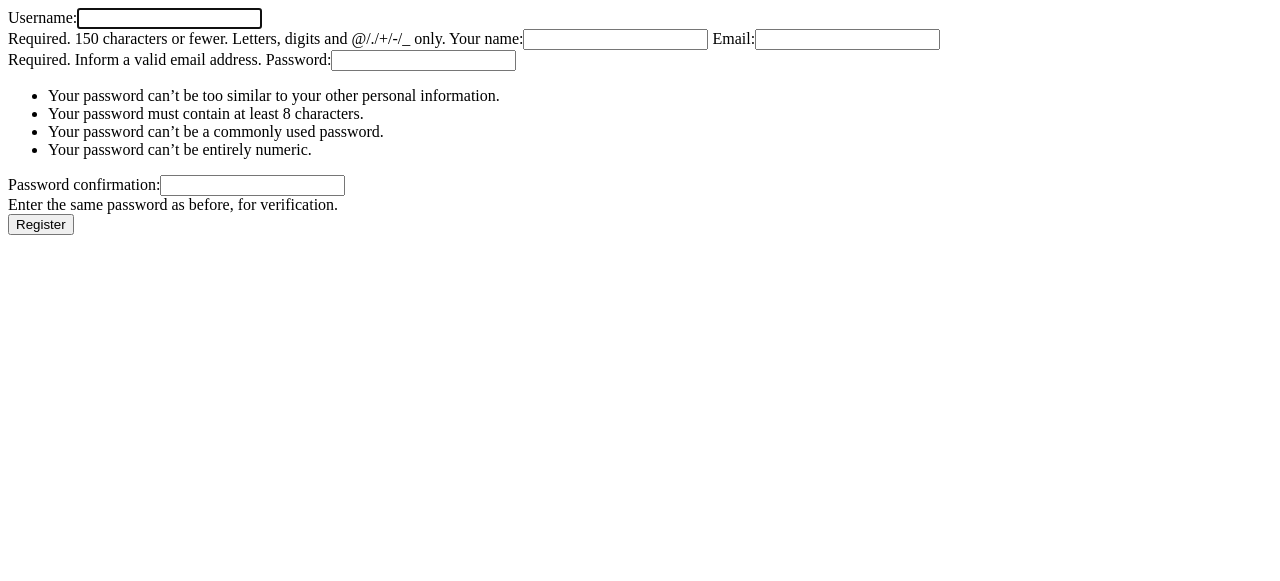
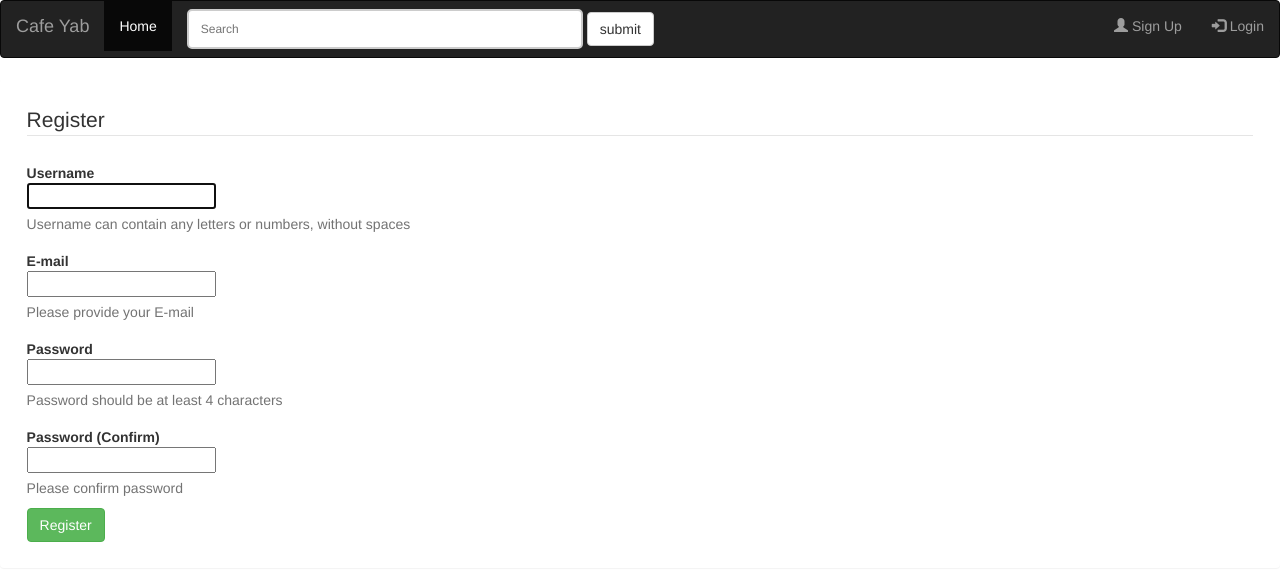
Before and after one commit to amintalebi/Zarpolbo, a Django app: page /account/register/ in a window 1280 px wide. Shown: the top 581 px of the page. Run offline with Django 3.2, Linux system fonts and the light colour scheme; some libraries are stand-ins or nearby versions.

Commit message:
register ui

```diff
--- a/zarpolbo/account/templates/account/register.html
+++ b/zarpolbo/account/templates/account/register.html
@@ -1,15 +1,109 @@
 <!DOCTYPE html>
+{% load static %}
 <html lang="en">
 <head>
     <meta charset="UTF-8">
     <title>Register</title>
+    <link rel="stylesheet" href="https://maxcdn.bootstrapcdn.com/bootstrap/3.3.7/css/bootstrap.min.css">
+    <script src="https://ajax.googleapis.com/ajax/libs/jquery/1.12.4/jquery.min.js"></script>
+    <!-- google maps api -->
+    <script src="http://maps.google.com/maps/api/js?sensor=false" type="text/javascript"></script>
+
+    <!-- jQuery library -->
+    <script src="https://ajax.googleapis.com/ajax/libs/jquery/3.2.1/jquery.min.js"></script>
+    <link href="{% static "style.css" %}" type="text/css" rel="stylesheet">
+    <!-- Latest compiled JavaScript -->
+    <script src="https://maxcdn.bootstrapcdn.com/bootstrap/3.3.7/js/bootstrap.min.js"></script>
 </head>
 <body>
-    <form method="post">
+<nav class="navbar navbar-inverse">
+    <div class="container-fluid">
+
+        <div class="navbar-header">
+            <a class="navbar-brand" href="#">Cafe Yab</a>
+        </div>
+        <ul class="nav navbar-nav">
+            <li class="active"><a href='{% url 'cafe:index' %}'>Home</a></li>
+        </ul>
+
+
+        <form id="search-form" class="navbar-form navbar-left" method="post" action="{% url 'cafe:search' %}">
+            {% csrf_token %}
+            <div class="form-group">
+                <input type="text" class="typeahead tt-query"  placeholder="Search" id="search-input" name="q"
+                       autocomplete="off" spellcheck="false"/>
+            </div>
+            <input type="submit" class="btn btn-default" value="submit"/>
+        </form>
+
+
+        <ul class="nav navbar-nav navbar-right">
+            {% if request.user.is_authenticated %}
+                <li><a href="/account/profile/"><span class="glyphicon glyphicon-user"></span> Profile</a></li>
+                <li><a href="/account/logout/"><span class="glyphicon glyphicon-log-in"></span> Logout</a></li>
+            {% else %}
+                <li><a href="/account/register/"><span class="glyphicon glyphicon-user"></span> Sign Up</a></li>
+                <li><a href="/account/login/"><span class="glyphicon glyphicon-log-in"></span> Login</a></li>
+            {% endif %}
+        </ul>
+
+    </div>
+</nav>
+<div class="panel" style="padding: 2%">
+    <form class="form-horizontal" method="POST">
         {% csrf_token %}
-        {{ form }}
-        <br>
-        <input type="submit" value="Register" />
+        <fieldset>
+            <div id="legend">
+                <legend class="">Register</legend>
+            </div>
+            <div class="control-group">
+                <!-- Username -->
+                <label class="control-label" for="username">Username</label>
+                <div class="controls">
+                    {{ form.username }}
+                    <p class="help-block">Username can contain any letters or numbers, without spaces</p>
+                    <p style=" color: red;">{{ form.username.errors.as_text }}</p>
+                </div>
+            </div>
+
+            <div class="control-group">
+                <!-- E-mail -->
+                <label class="control-label" for="email">E-mail</label>
+                <div class="controls">
+                    {{ form.email }}
+                    <p class="help-block">Please provide your E-mail</p>
+                    <p style=" color: red;">{{ form.email.errors.as_text }}</p>
+                </div>
+            </div>
+
+            <div class="control-group">
+                <!-- Password-->
+                <label class="control-label" for="password">Password</label>
+                <div class="controls">
+                    {{ form.password1 }}
+                    <p class="help-block">Password should be at least 4 characters</p>
+                    <p style=" color: red;">{{ form.password1.errors.as_text }}</p>
+                </div>
+            </div>
+
+            <div class="control-group">
+                <!-- Password -->
+                <label class="control-label" for="password_confirm">Password (Confirm)</label>
+                <div class="controls">
+                    {{ form.password2 }}
+                    <p class="help-block">Please confirm password</p>
+                    <p style=" color: red;">{{ form.password2.errors.as_text }}</p>
+                </div>
+            </div>
+
+            <div class="control-group">
+                <!-- Button -->
+                <div class="controls">
+                    <input type="submit" value="Register" class="btn btn-success"/>
+                </div>
+            </div>
+        </fieldset>
     </form>
+</div>
 </body>
 </html>
```
Also changed, not shown: zarpolbo/static/style.css (line endings or trailing spaces).
